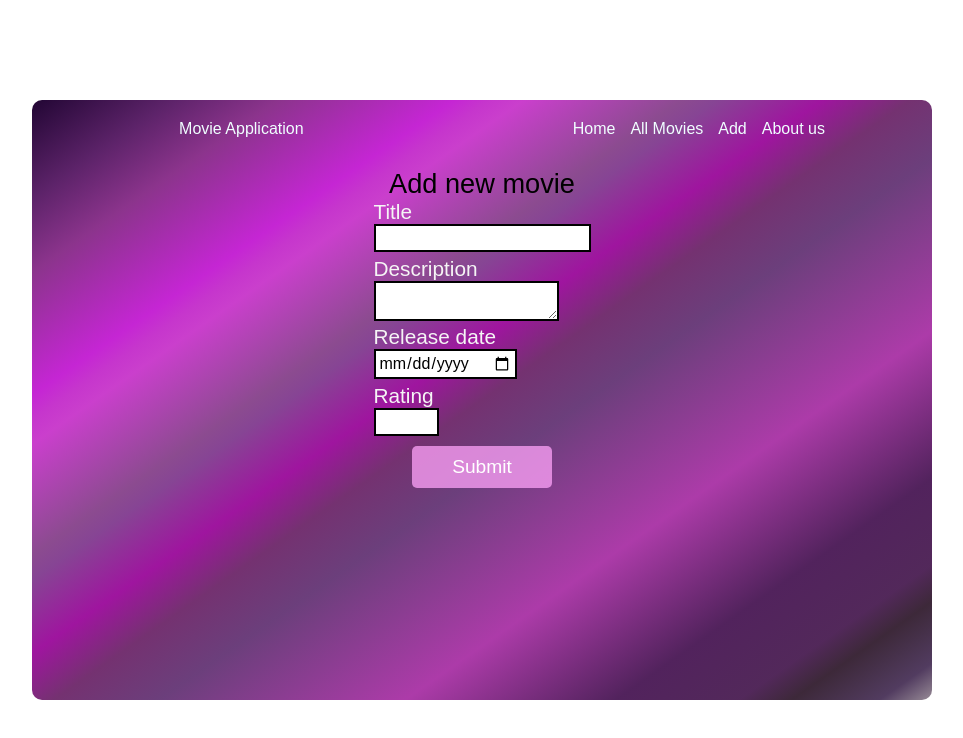
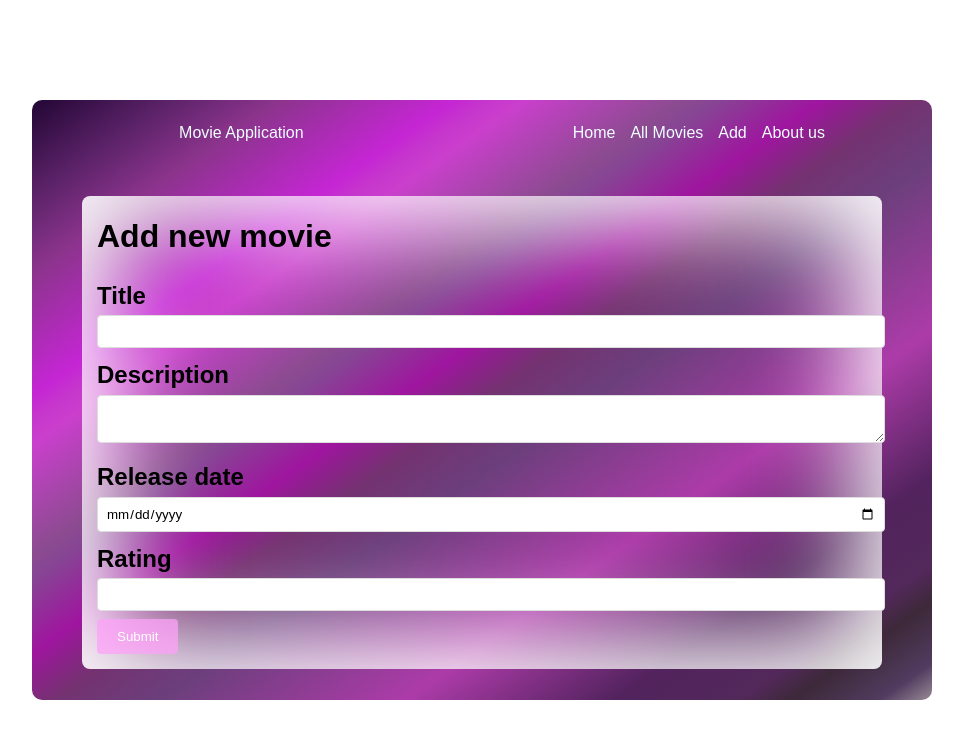
Before and after one commit to NaghmehGhorashi/Movie-App-group-project, a React (Vite) app: page /add in a window 1280 px wide. Shown: the top 738 px of the page, without its empty margins (158-1121 px from the left). Built offline with nearby package versions, Linux system fonts and the light colour scheme; no server answers.

Commit message:
made scc for add page

```diff
--- a/src/pages/add/add.module.css
+++ b/src/pages/add/add.module.css
@@ -1,104 +1,149 @@
-.add {
-	padding: 0px;
+:root {
+	--primary-color: #352034bf;
+	--secondary-color: #fea2f8bf;
+	--text-color: #000000;
+	--background-color: #ffffff;
+	--transition-speed: 0.3s;
+  }
+
+  body {
+	font-family: 'Arial', sans-serif;
+	background-color: var(--background-color);
+	color: var(--text-color);
+	line-height: 1.6;
+	transition: background-color var(--transition-speed) ease;
   }
 
   .container {
-	display: flex;
-	align-items: center;
-	justify-content: center;
+	max-width: 800px;
+	margin: 20px auto;
+	padding: 10px;
+	transition: all var(--transition-speed) ease;
   }
 
   .wrapper {
-	margin: 10px;
-	height: 500px;
-
-	overflow-y: auto;
-
-	overflow-x: hidden;
-	width: 100%;
-
-	text-align: center;
+	border-radius: 8px;
+	-webkit-box-shadow: inset 2px -2px 100px 27px rgba(255, 255, 255, 1);
+	-moz-box-shadow: inset 2px -2px 100px 27px rgba(255, 255, 255, 1);
+	box-shadow: inset 2px -2px 100px 27px rgba(255, 255, 255, 1);
+	transition: all var(--transition-speed) ease;
+	padding: 15px;
   }
 
   .articles {
 	display: flex;
-	flex-direction: row;
 	flex-wrap: wrap;
-	width: 100%;
-	gap: 45px;
+	gap: 20px;
+	justify-content: space-between;
+	padding: 10px;
+  }
 
-	justify-content: space-between;
-	/* -webkit-box-shadow: inset 2px -2px 100px 27px rgba(255, 255, 255, 1);
-    -moz-box-shadow: inset 2px -2px 100px 27px rgba(255, 255, 255, 1);
-    box-shadow: inset 2px -2px 100px 27px rgba(255, 255, 255, 1); */
+  .articles a {
+	width: calc(50% - 10px);
+	background-color: #f9f9f9;
+	border-radius: 8px;
+	padding: 15px;
+	box-shadow: 0 2px 5px rgba(0,0,0,0.1);
+	transition: all var(--transition-speed) ease;
+	text-decoration: none;
+	color: var(--text-color);
+	box-sizing: border-box;
+  }
 
-	a {
-		width: 23%;
-	}
+  .articles a:hover {
+	transform: translateY(-5px);
+	box-shadow: 0 5px 15px rgba(0,0,0,0.1);
   }
 
   .title {
-	margin-top: 20px;
+	margin-top: 15px;
+	text-align: center;
+	font-size: 1.5rem;
+	transition: font-size var(--transition-speed) ease;
   }
 
   .addButton {
 	width: 100%;
-	border-radius: 3px;
-	background-color: #352034bf;
+	background-color: var(--primary-color);
 	border: none;
-	color: azure;
-	height: 30px;
-	margin-top: 5px;
+	color: white;
+	padding: 10px;
+	margin-top: 10px;
 	cursor: pointer;
+	transition: all var(--transition-speed) ease;
+	border-radius: 4px;
+  }
+
+  .addButton:hover {
+	background-color: var(--secondary-color);
   }
 
   form {
-	margin-inline: auto;
-	max-width: min-content;
-    text-align: start;
+	margin-top: 15px;
+	transition: margin var(--transition-speed) ease;
   }
 
-h1 {
-	font-weight: 400;
-	font-size: 1.7rem;
+  input, textarea {
+	width: 100%;
+	padding: 8px;
+	margin-bottom: 8px;
+	border: 1px solid #ddd;
+	transition: all var(--transition-speed) ease;
+	border-radius: 4px;
   }
 
-h2 {
-	font-size: 1.3rem;
-	color: whitesmoke;
-	font-weight: 300;
-}
-
-input {
-	border: solid 2px black;
-	font-size: 1rem;
-	margin-bottom: 5px;
-	padding: 3px;
-}
-
-input:focus,
-textarea:focus {
-	outline: none;
-}
-
-textarea {
-	border: solid 2px black;
-	max-width: 100%;
-	resize: vertical;
-	padding: 3px;
-	min-height: 20px;
+  input:focus, textarea:focus {
+	border-color: var(--secondary-color);
+	box-shadow: 0 0 5px rgba(254, 162, 248, 0.5);
   }
 
   .submitButton {
-	display: block;
-	background-color: #fea2f8bf;
+	background-color: var(--secondary-color);
 	color: white;
-	text-align: center;
+	border: none;
+	padding: 10px 20px;
+	cursor: pointer;
+	transition: all var(--transition-speed) ease;
+	border-radius: 4px;
+  }
+
+  .submitButton:hover {
+	background-color: var(--primary-color);
+  }
+
+  @media (max-width: 600px) {
+	.container {
+	  margin: 10px auto;
+	  padding: 5px;
+	}
+
+	.wrapper {
+	  padding: 10px;
+	}
+
+	.articles a {
+	  width: 100%;
+	}
+
+	.title {
 	  font-size: 1.2rem;
-	text-decoration: none;
-	border-radius: 5px;
-    border-style: none;
-    cursor: pointer;
-    padding: 10px 40px;
-    margin: 5px auto;
 	}
+
+	input, textarea, .addButton, .submitButton {
+	  font-size: 14px;
+	}
+
+	.addButton, .submitButton {
+	  padding: 8px 15px;
+	}
+  }
+
+  @media (max-width: 400px) {
+	.title {
+	  font-size: 1rem;
+	}
+
+	input, textarea, .addButton, .submitButton {
+	  font-size: 12px;
+	}
+  }
```
Also changed, not shown: src/pages/about us/aboutus.module.css (line endings or trailing spaces). Lines whose indentation alone changed are shown as unchanged.
